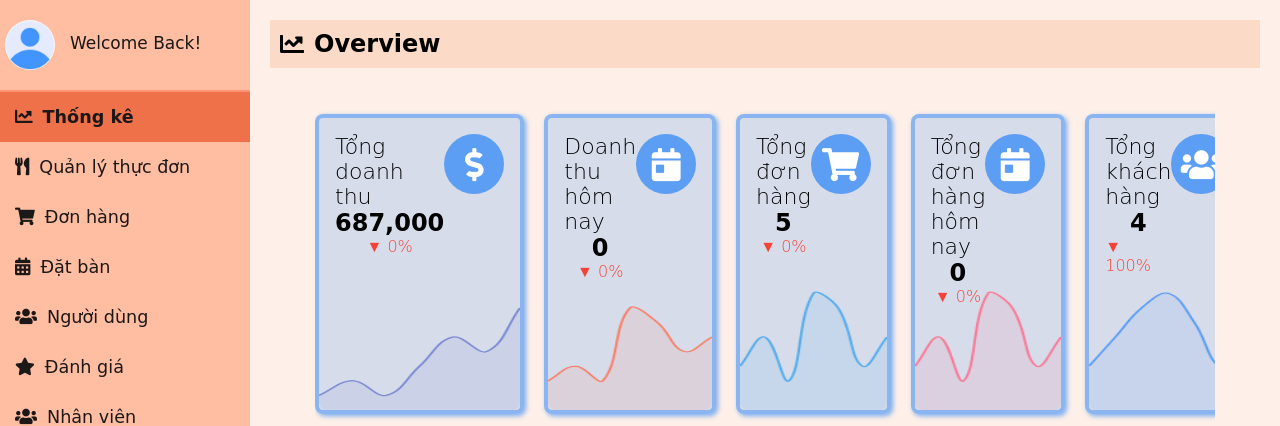
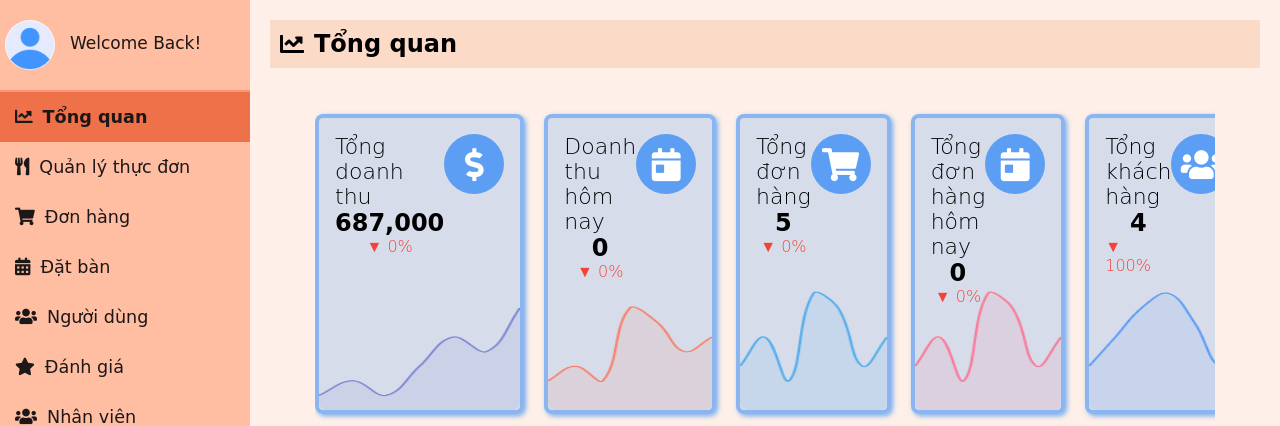
Before and after one commit to MiDu-20/PTUDW---N5, a PHP site: page /Admin/index.php in a window 1280 px wide. Shown: the top 426 px of the page. Run offline with PHP 8.4, Linux system fonts and the light colour scheme; a user stored in the database is signed in; data comes from the database, SQL or seed files in the repository.

Commit message:
Update index.php

```diff
--- a/Admin/index.php
+++ b/Admin/index.php
@@ -194,7 +194,7 @@ include 'sidebar.php';
         <!-- Menu điều hướng -->
 
         <ul>
-            <li><a href="index.php" class="active"><i class="fas fa-chart-line"></i>Thống kê</a></li>
+            <li><a href="index.php" class="active"><i class="fas fa-chart-line"></i>Tổng quan</a></li>
             <li><a href="admin_menu.php"><i class="fas fa-utensils"></i>Quản lý thực đơn</a></li>
             <li><a href="admin_orders.php"><i class="fas fa-shopping-cart"></i>Đơn hàng</a></li>
             <li><a href="reservations.php"><i class="fas fa-calendar-alt"></i>Đặt bàn</a></li>
@@ -211,7 +211,7 @@ include 'sidebar.php';
             <button id="toggleSidebar" class="toggle-button">
                 <i class="fas fa-bars"></i>
             </button>
-            <h2><i class="fas fa-chart-line"></i> Overview</h2>
+            <h2><i class="fas fa-chart-line"></i> Tổng quan</h2>
         </div>
         <div class="container">
         <!-- Các thẻ thống kê tổng quan -->
```
